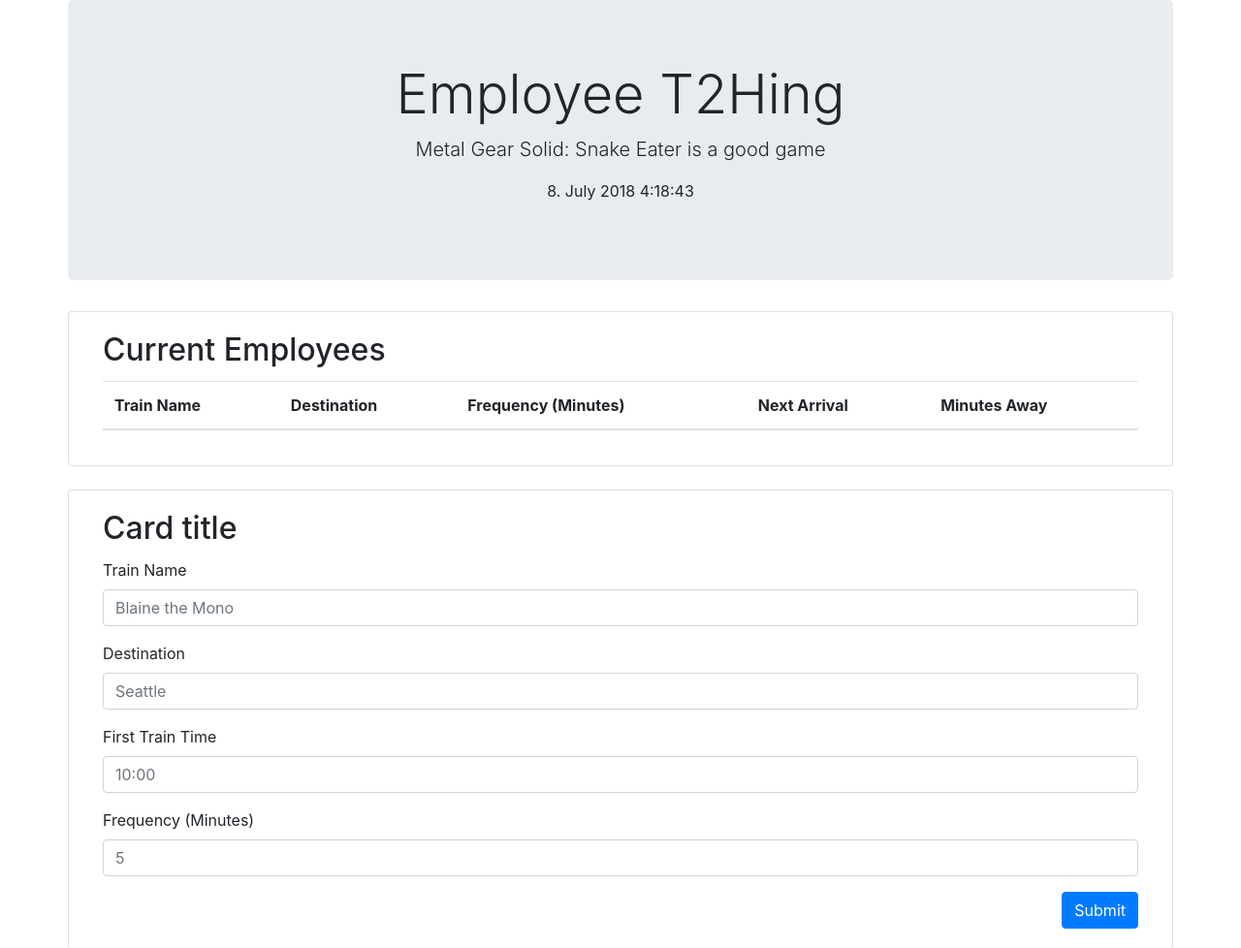
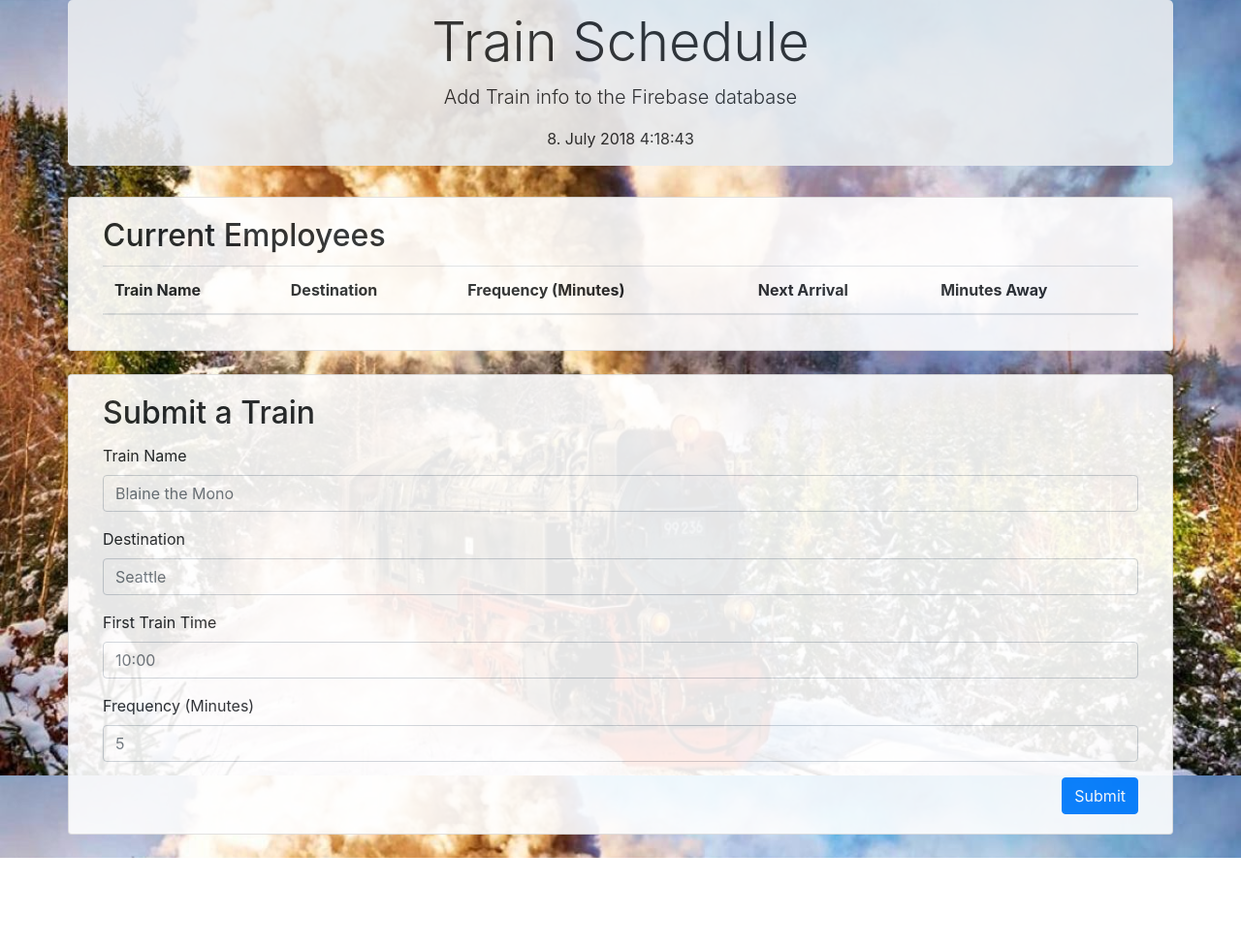
Before and after one commit to patrickfinnigan/trainschedule, a plain HTML site: page index.html in a window 1280 px wide. Shown: the top 978 px of the page at 97% size. After the commit the page ends 885 px from the top, so only its background shows below. Drawn offline with nearby package versions, Linux system fonts and the light colour scheme; no server answers.

Commit message:
final adjustments and corrections

```diff
--- a/assets/css/style.css
+++ b/assets/css/style.css
@@ -0,0 +1,16 @@
+body {
+    background-image: url(../images/Beautiful-Snow-Train-Wallpaper.jpg);
+    background-size: 100%;
+    /* background-repeat: no-repeat; */
+    background-attachment: fixed;
+}
+
+.jumbotron {
+    padding: 10px;
+    height: 171px;
+    opacity: .9;
+}
+
+.card {
+    opacity: .9;
+}
--- a/assets/js/app.js
+++ b/assets/js/app.js
@@ -35,12 +35,8 @@ $("#submitButton").on("click", function () {
         firstTrainTime: firstTrainTime
     });
 });
-
 // on("child_added") runs 1) on page load and 2) when data is added to our database in database.ref().push()
-database.ref().on("child_added", function (
-
-) {
-    console.log('child_added', childSnapShot);
+database.ref().on("child_added", function (childSnapShot) {
     //first time is pushed back a year to make sure it comes first
     var firstTrainTimeConv = moment(childSnapShot.val().firstTrainTime, "h:mm").subtract(1, "hours");
     console.log('firstTrainTimeConv', firstTrainTimeConv);
@@ -74,4 +70,4 @@ database.ref().on("child_added", function (
     newRow.append($("<td>").text(tMinutesUntilTrain + " minutes"));
 
     $("#entryBody").append(newRow);
-})``
+});
--- a/index.html
+++ b/index.html
@@ -4,7 +4,7 @@
     <head>
         <meta charset="utf-8" />
         <meta http-equiv="X-UA-Compatible" content="IE=edge">
-    <title>Setup</title>
+    <title>Train Schedule</title>
     <meta name="viewport" content="width=device-width, initial-scale=1">
     <link rel="stylesheet" href="https://stackpath.bootstrapcdn.com/bootstrap/4.1.1/css/bootstrap.min.css" integrity="sha384-WskhaSGFgHYWDcbwN70/dfYBj47jz9qbsMId/iRN3ewGhXQFZCSftd1LZCfmhktB"
     crossorigin="anonymous">
@@ -17,8 +17,8 @@
         <div class="row">
             <div class="col-12 jumbotron">
                 <div class="container text-center ">
-                    <h1 class="display-4">Employee T2Hing</h1>
-                    <p class="lead">Metal Gear Solid: Snake Eater is a good game</p>
+                    <h1 class="display-4">Train Schedule</h1>
+                    <p class="lead">Add Train info to the Firebase database</p>
                     <p id="currentTime"></p>
                 </div>
             </div>
@@ -48,7 +48,7 @@
         <div class="row">
             <div class="col-12 mb-4 card">
                 <div class="card-body">
-                    <h2 class="card-title">Card title</h2>
+                    <h2 class="card-title">Submit a Train</h2>
                     <div class="form-group">
                         <label for="trainName">Train Name</label>
                         <input type="text" class="form-control" id="trainName" placeholder="Blaine the Mono">
```
Also changed, not shown: assets/images/Beautiful-Snow-Train-Wallpaper.jpg (added). Lines whose indentation alone changed are shown as unchanged.
